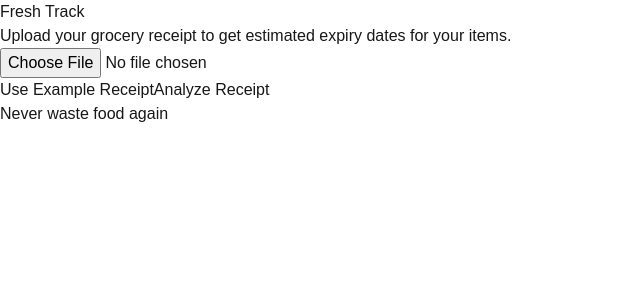
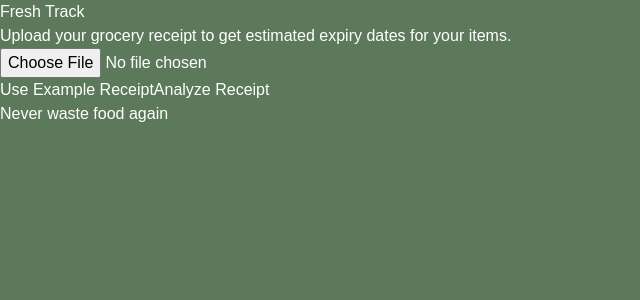
Before and after one commit to dylman123/fresh-track, a Next.js app: page / in a window 1280 px wide. Shown: the top 300 px of the page, without its empty margins (0-640 px from the left). Built offline with nearby package versions, Linux system fonts and the light colour scheme.

Commit message:
minor style update

```diff
--- a/src/app/globals.css
+++ b/src/app/globals.css
@@ -3,15 +3,8 @@
 @tailwind utilities;
 
 :root {
-  --background: #ffffff;
-  --foreground: #171717;
-}
-
-@media (prefers-color-scheme: dark) {
-  :root {
-    --background: #2e4d2c;
-    --foreground: #ededed;
-  }
+  --background: #5c795c;
+  --foreground: #ffffff;
 }
 
 body {
```
